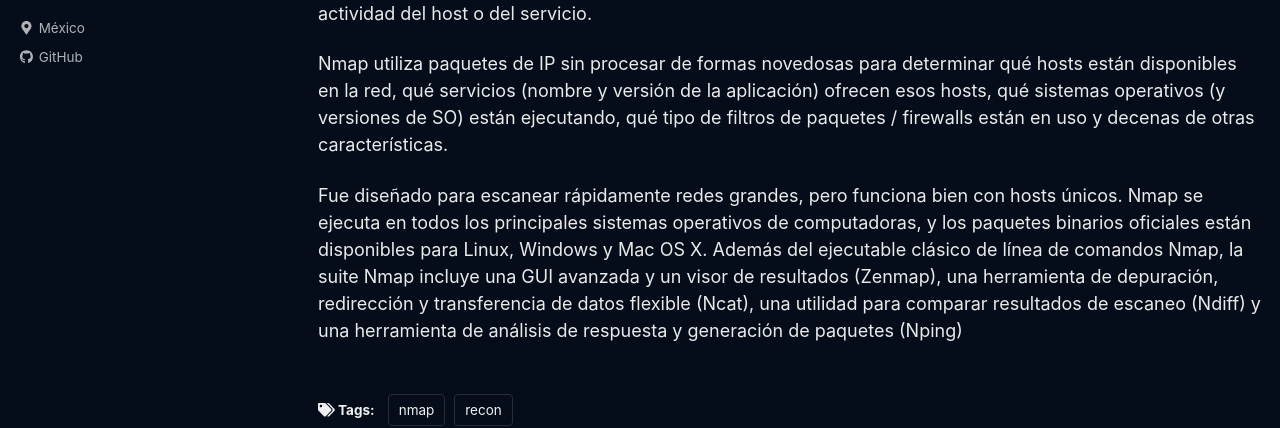
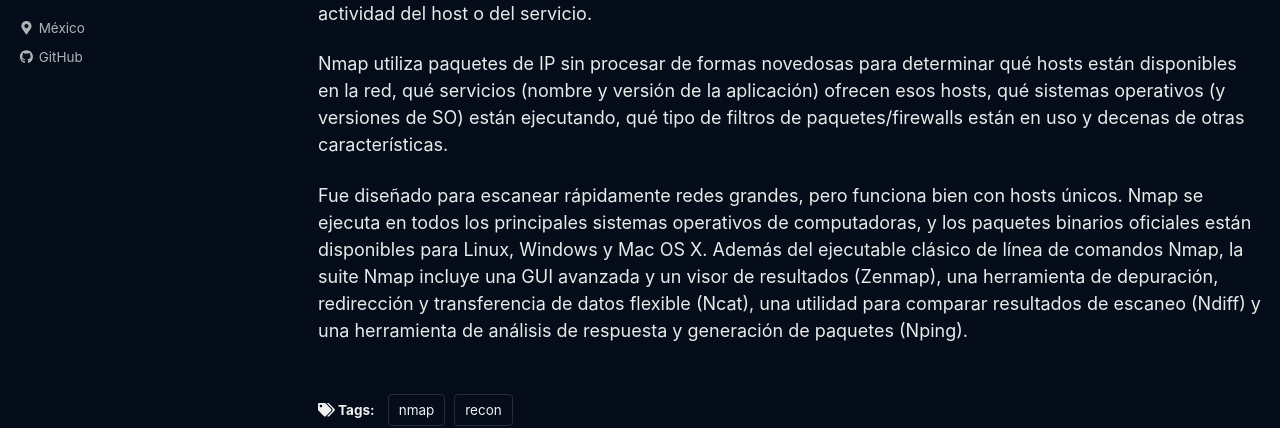
Before and after one commit to z00f/z00f.github.io, a Jekyll site: the page built from _posts/2021-11-09-nmap.md, in a window 1280 px wide and 900 px high. Shown: the part 312-740 px from the top of the window. Built offline with Jekyll 4.4.1, drawn with Linux system fonts in a browser that asks for light colours; cached includes are drawn as plain includes; a script that is not in the unit is left out.

```diff
--- a/_posts/2021-11-09-nmap.md
+++ b/_posts/2021-11-09-nmap.md
@@ -1,7 +1,7 @@
 ---
 layout: single
 title: Nmap
-excerpt: "Nmap es una utilidad (licencia) gratuita y de código abierto para el descubrimiento de redes y la auditoría de seguridad. Muchos administradores de sistemas y redes también lo encuentran útil para tareas como el inventario de la red, la gestión de programas de actualización del servicio y la supervisión del tiempo de actividad del host o del servicio. Nmap utiliza paquetes de IP sin procesar de formas novedosas para determinar qué hosts están disponibles en la red, qué servicios (nombre y versión de la aplicación) ofrecen esos hosts, qué sistemas operativos (y versiones de SO) están ejecutando, qué tipo de filtros de paquetes / firewalls están en uso y decenas de otras características. Fue diseñado para escanear rápidamente redes grandes, pero funciona bien con hosts únicos. Nmap se ejecuta en todos los principales sistemas operativos de computadoras, y los paquetes binarios oficiales están disponibles para Linux, Windows y Mac OS X. Además del ejecutable clásico de línea de comandos Nmap, la suite Nmap incluye una GUI avanzada y un visor de resultados (Zenmap), una herramienta de depuración, redirección y transferencia de datos flexible (Ncat), una utilidad para comparar resultados de escaneo (Ndiff) y una herramienta de análisis de respuesta y generación de paquetes (Nping)."
+excerpt: "Nmap es una utilidad (licencia) gratuita y de código abierto para el descubrimiento de redes y la auditoría de seguridad. Muchos administradores de sistemas y redes también lo encuentran útil para tareas como el inventario de la red, la gestión de programas de actualización del servicio y la supervisión del tiempo de actividad del host o del servicio. Nmap utiliza paquetes de IP sin procesar de formas novedosas para determinar qué hosts están disponibles en la red, qué servicios (nombre y versión de la aplicación) ofrecen esos hosts, qué sistemas operativos (y versiones de SO) están ejecutando, qué tipo de filtros de paquetes/firewalls están en uso y decenas de otras características. Fue diseñado para escanear rápidamente redes grandes, pero funciona bien con hosts únicos. Nmap se ejecuta en todos los principales sistemas operativos de computadoras, y los paquetes binarios oficiales están disponibles para Linux, Windows y Mac OS X. Además del ejecutable clásico de línea de comandos Nmap, la suite Nmap incluye una GUI avanzada y un visor de resultados (Zenmap), una herramienta de depuración, redirección y transferencia de datos flexible (Ncat), una utilidad para comparar resultados de escaneo (Ndiff) y una herramienta de análisis de respuesta y generación de paquetes (Nping)."
 date: 2021-11-09
 classes: wide
 header:
@@ -17,6 +17,6 @@ tags:
 
 Nmap es una utilidad (licencia) gratuita y de código abierto para el descubrimiento de redes y la auditoría de seguridad. Muchos administradores de sistemas y redes también lo encuentran útil para tareas como el inventario de la red, la gestión de programas de actualización del servicio y la supervisión del tiempo de actividad del host o del servicio.
 
-Nmap utiliza paquetes de IP sin procesar de formas novedosas para determinar qué hosts están disponibles en la red, qué servicios (nombre y versión de la aplicación) ofrecen esos hosts, qué sistemas operativos (y versiones de SO) están ejecutando, qué tipo de filtros de paquetes / firewalls están en uso y decenas de otras características.
+Nmap utiliza paquetes de IP sin procesar de formas novedosas para determinar qué hosts están disponibles en la red, qué servicios (nombre y versión de la aplicación) ofrecen esos hosts, qué sistemas operativos (y versiones de SO) están ejecutando, qué tipo de filtros de paquetes/firewalls están en uso y decenas de otras características.
 
-Fue diseñado para escanear rápidamente redes grandes, pero funciona bien con hosts únicos. Nmap se ejecuta en todos los principales sistemas operativos de computadoras, y los paquetes binarios oficiales están disponibles para Linux, Windows y Mac OS X. Además del ejecutable clásico de línea de comandos Nmap, la suite Nmap incluye una GUI avanzada y un visor de resultados (Zenmap), una herramienta de depuración, redirección y transferencia de datos flexible (Ncat), una utilidad para comparar resultados de escaneo (Ndiff) y una herramienta de análisis de respuesta y generación de paquetes (Nping)
+Fue diseñado para escanear rápidamente redes grandes, pero funciona bien con hosts únicos. Nmap se ejecuta en todos los principales sistemas operativos de computadoras, y los paquetes binarios oficiales están disponibles para Linux, Windows y Mac OS X. Además del ejecutable clásico de línea de comandos Nmap, la suite Nmap incluye una GUI avanzada y un visor de resultados (Zenmap), una herramienta de depuración, redirección y transferencia de datos flexible (Ncat), una utilidad para comparar resultados de escaneo (Ndiff) y una herramienta de análisis de respuesta y generación de paquetes (Nping).
```
